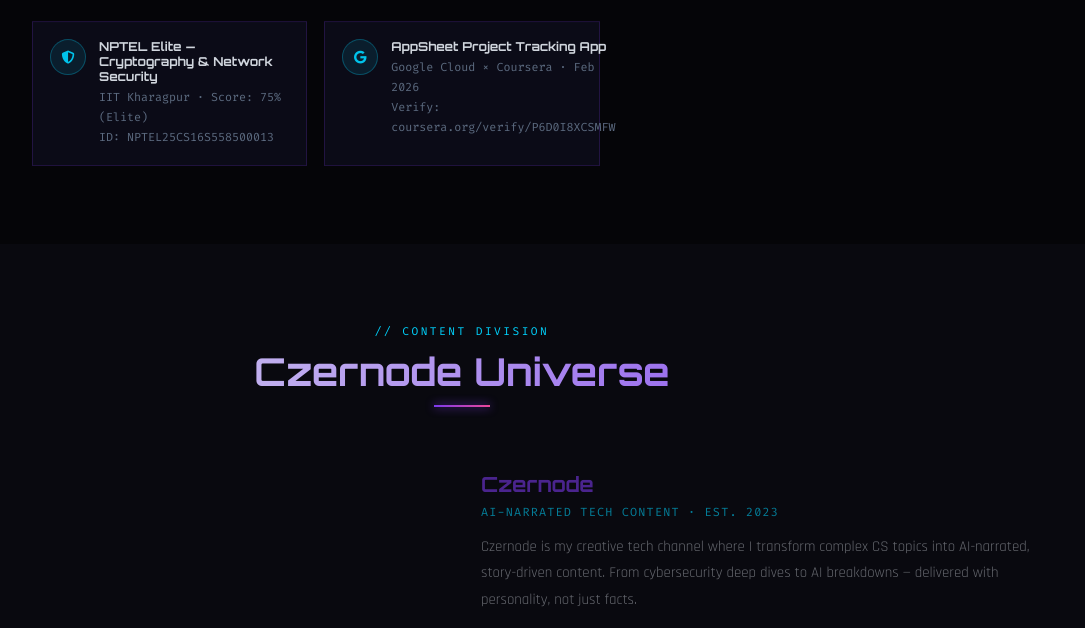
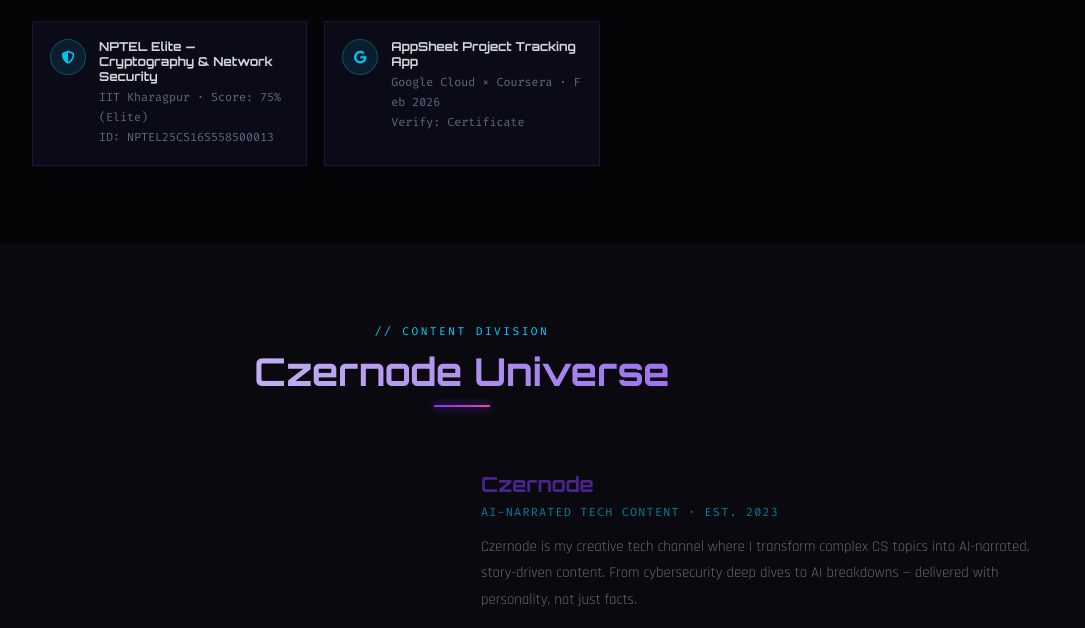
Before and after one commit to sagarp-c/sagarp, a plain HTML site: page index.html in a window 1280 px wide. Shown: the part 4188-4816 px from the top of the page, without its empty margins (178-1263 px from the left). Drawn offline with Linux system fonts and the light colour scheme.

Commit message:
achivements section css correction

```diff
--- a/index.html
+++ b/index.html
@@ -1357,7 +1357,8 @@
       display: flex;
       gap: 13px;
       align-items: flex-start;
-      transition: all .3s
+      transition: all .3s;
+      min-height: 100%
     }
 
     .ccard:hover {
@@ -1394,7 +1395,8 @@
       font-size: .73rem;
       color: var(--mut);
       font-family: 'Fira Code', monospace;
-      line-height: 1.7
+      line-height: 1.7;
+      word-break: break-all
     }
 
     /* CZERNODE */
@@ -2462,7 +2464,8 @@
           <div class="ccic"><i class="fab fa-google"></i></div>
           <div>
             <div class="ccn">AppSheet Project Tracking App</div>
-            <div class="ccb">Google Cloud × Coursera · Feb 2026<br>Verify: coursera.org/verify/P6D0I8XCSMFW</div>
+            <div class="ccb">Google Cloud × Coursera · Feb 2026<br>Verify: <a
+                href="https://coursera.org/verify/P6D0I8XCSMFW" target="_blank">Certificate</a></div>
           </div>
         </div>
       </div>
```
